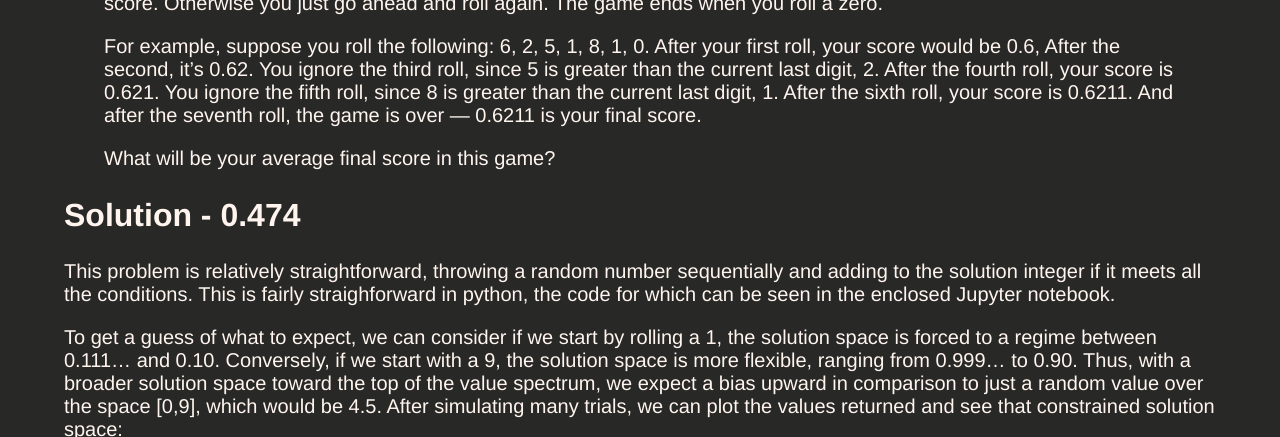
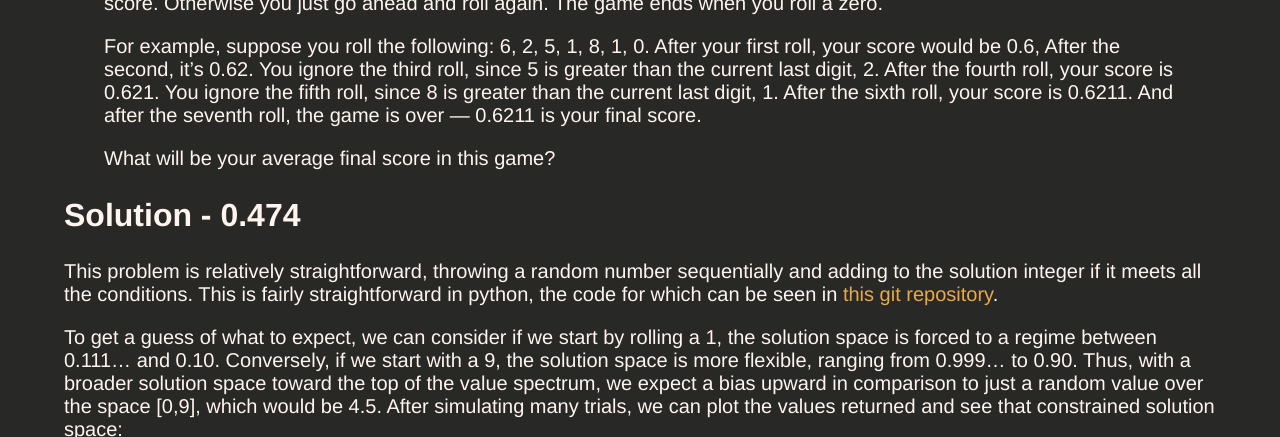
Before and after one commit to tjburch/tjburch.github.io, a Jekyll site: the page built from _posts/2019-11-15-fivethirtyeight_roll.md, in a window 1280 px wide and 900 px high, scrolled down 838 px, cut to the strip 0-437 px from the top of the window. Built offline with Jekyll 4.4.1, drawn with Linux system fonts in a browser that asks for light colours; comment, search, counter and statistics services are not loaded.

Commit message:
Link git repo

```diff
--- a/_posts/2019-11-15-fivethirtyeight_roll.md
+++ b/_posts/2019-11-15-fivethirtyeight_roll.md
@@ -21,7 +21,7 @@ tags: [fivethiryeight, puzzles, riddler]
 
 ## Solution - 0.474
 
-This problem is relatively straightforward, throwing a random number sequentially and adding to the solution integer if it meets all the conditions. This is fairly straighforward in python, the code for which can be seen in the enclosed Jupyter notebook.
+This problem is relatively straightforward, throwing a random number sequentially and adding to the solution integer if it meets all the conditions. This is fairly straightforward in python, the code for which can be seen in [this git repository](https://github.com/tjburch/puzzles/tree/master/ridder538_2019_Nov15).
 
 To get a guess of what to expect, we can consider if we start by rolling a 1, the solution space is forced to a regime between 0.111... and 0.10. Conversely, if we start with a 9, the solution space is more flexible, ranging from 0.999... to 0.90. Thus, with a broader solution space toward the top of the value spectrum, we expect a bias upward in comparison to just a random value over the space [0,9], which would be 4.5. After simulating many trials, we can plot the values returned and see that constrained solution space:
 
```
